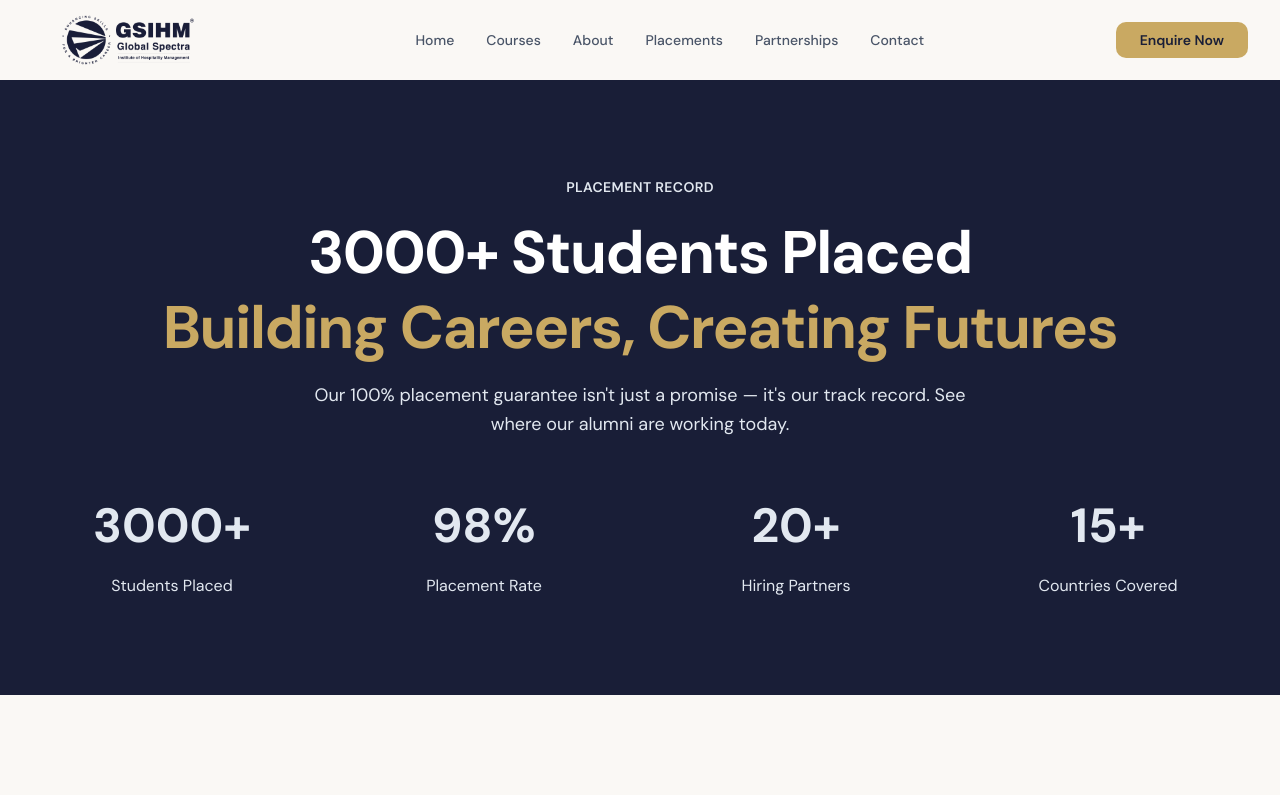
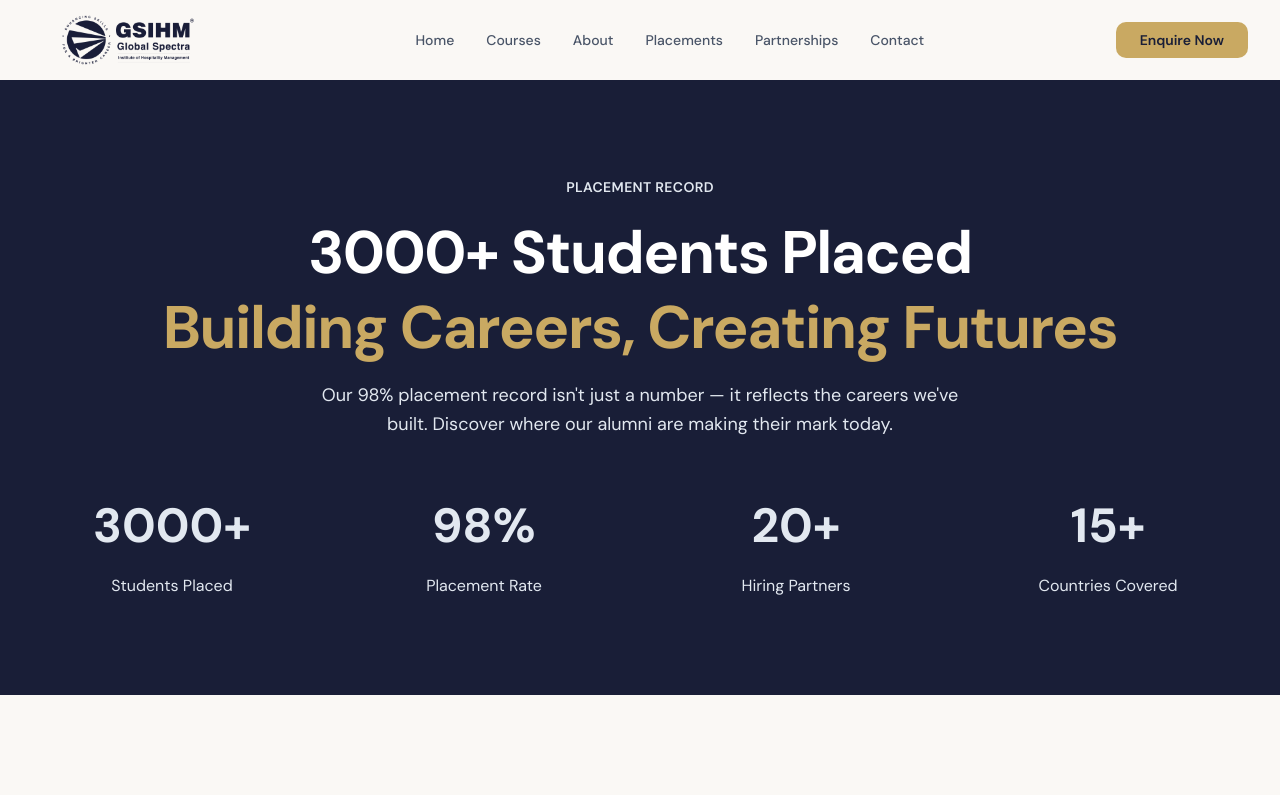
Before and after one commit to abhaykawar56-ui/GSIHM, a Next.js app: page /placements in a window 1280 px wide. Shown: the top 795 px of the page. Built offline with nearby package versions, Linux system fonts and the light colour scheme.

Commit message:
feat: update placement guarantee description for clarity

```diff
--- a/app/placements/page.tsx
+++ b/app/placements/page.tsx
@@ -120,7 +120,7 @@ export default function PlacementsPage() {
               <span className="text-gold-primary">Building Careers, Creating Futures</span>
             </h1>
             <p className="text-navy-light text-lg max-w-2xl mx-auto">
-              Our 100% placement guarantee isn&apos;t just a promise — it&apos;s our track record. See where our alumni are working today.
+              Our 98% placement record isn&apos;t just a number — it reflects the careers we&apos;ve built. Discover where our alumni are making their mark today.
             </p>
           </div>
 
```
